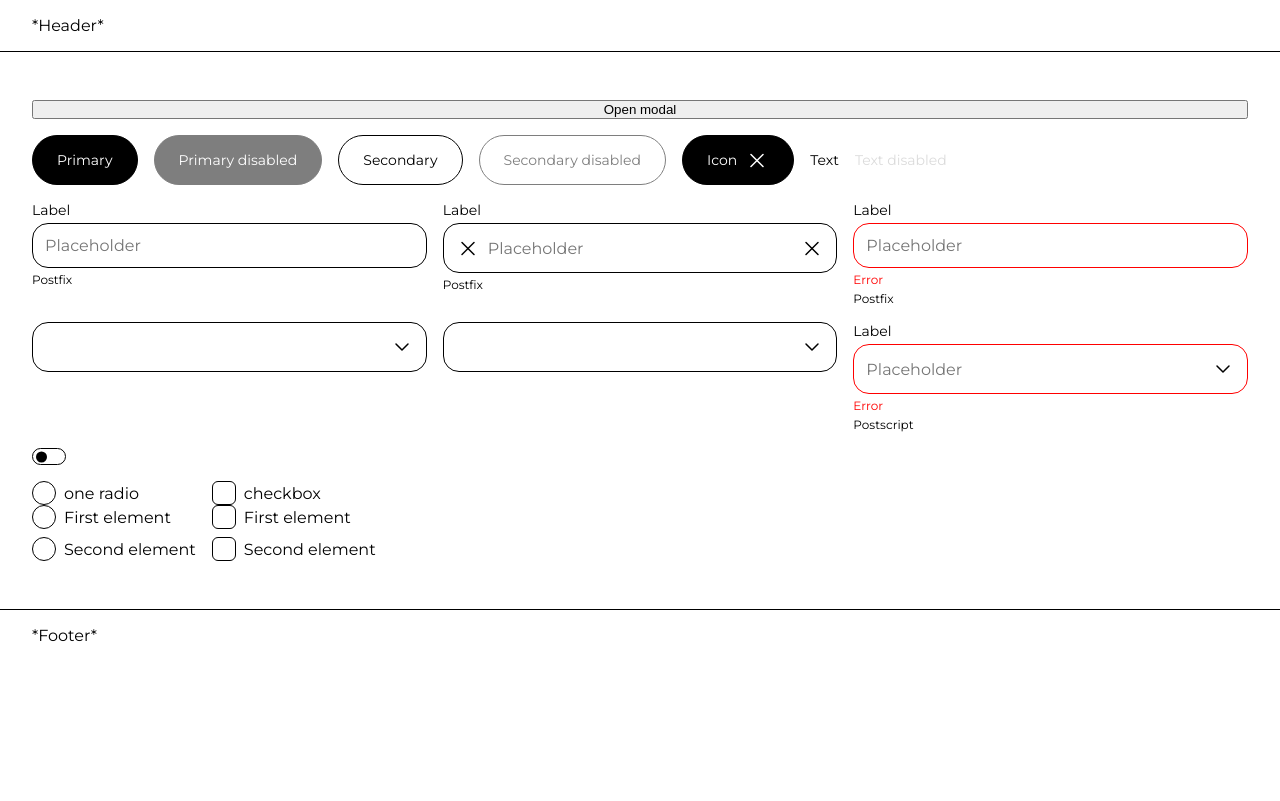
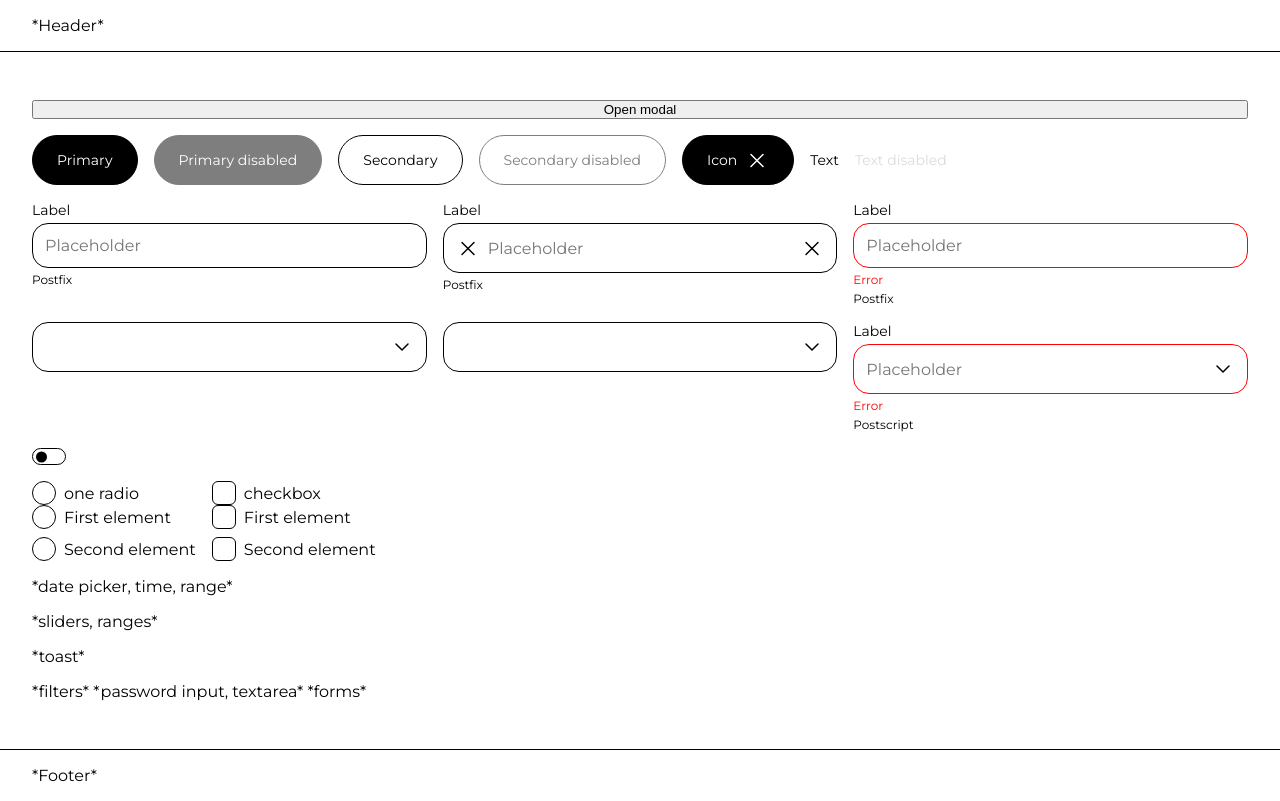
Before and after one commit to lleballex/lleballex-ui, a Next.js app: page / in a window 1280 px wide. Built offline with nearby package versions, Linux system fonts and the light colour scheme.

Commit message:
Add todo

```diff
--- a/src/components/main/Home/Home.tsx
+++ b/src/components/main/Home/Home.tsx
@@ -4,6 +4,9 @@ import HomeInput from './HomeInput'
 import HomeSelect from './HomeSelect'
 import HomeSwitch from './HomeSwitch'
 import HomeRadioCheckbox from './HomeRadioCheckbox'
+import HomeDate from './HomeDate'
+import HomeSlider from './HomeSlider'
+import HomeToast from './HomeToast'
 import styles from './Home.module.scss'
 
 export default function Home() {
@@ -15,6 +18,10 @@ export default function Home() {
       <HomeSelect />
       <HomeSwitch />
       <HomeRadioCheckbox />
+      <HomeDate />
+      <HomeSlider />
+      <HomeToast />
+      *filters* *password input, textarea* *forms*
     </div>
   )
 }
--- /dev/null
+++ b/src/components/main/Home/HomeDate/HomeDate.tsx
@@ -0,0 +1,3 @@
+export default function HomeDate() {
+  return <div>*date picker, time, range*</div>
+}
--- /dev/null
+++ b/src/components/main/Home/HomeDate/index.ts
@@ -0,0 +1,3 @@
+import HomeDate from './HomeDate'
+
+export default HomeDate
--- /dev/null
+++ b/src/components/main/Home/HomeSlider/HomeSlider.tsx
@@ -0,0 +1,3 @@
+export default function HomeSlider() {
+  return <div>*sliders, ranges*</div>
+}
--- /dev/null
+++ b/src/components/main/Home/HomeSlider/index.ts
@@ -0,0 +1,3 @@
+import HomeSlider from './HomeSlider'
+
+export default HomeSlider
--- /dev/null
+++ b/src/components/main/Home/HomeToast/HomeToast.tsx
@@ -0,0 +1,3 @@
+export default function HomeToast() {
+  return <div>*toast*</div>
+}
--- /dev/null
+++ b/src/components/main/Home/HomeToast/index.ts
@@ -0,0 +1,3 @@
+import HomeToast from './HomeToast'
+
+export default HomeToast
```
